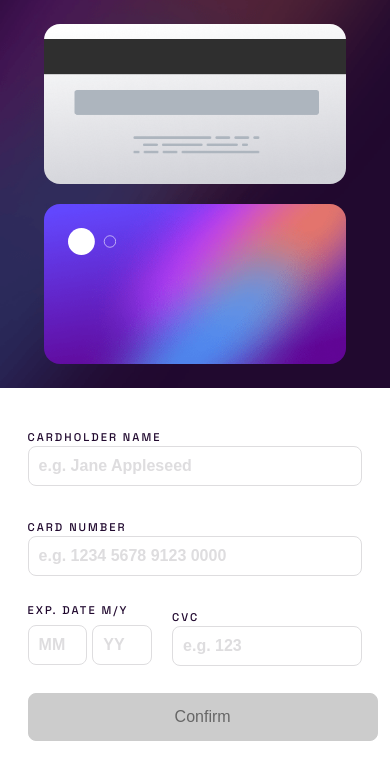
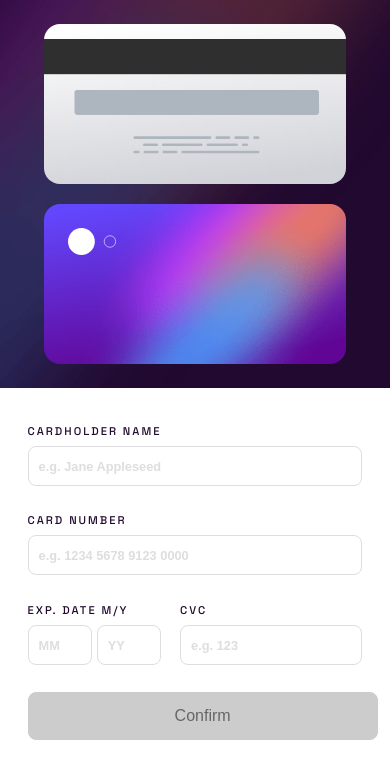
Before and after one commit to Krzyzaniaq/card_details_form, a React (Vite) app: page / in a window 390 px wide. Shown: the top 780 px of the page. Built offline with nearby package versions, Linux system fonts and the light colour scheme.

Commit message:
UserDataForm responsiveness

```diff
--- a/src/UserData/UserDataForm.module.css
+++ b/src/UserData/UserDataForm.module.css
@@ -7,16 +7,21 @@
     gap: clamp(1.5rem, 0.75rem + 2vw, 2rem);
 }
 
+.data-form span {
+    display: flex;
+    flex-direction: column;
+}
+
 .text {
     color: hsl(278, 68%, 11%);
     margin-bottom: 8px;
-    font-size: 0.7rem;
+    font-size: clamp(0.7rem, 0.4rem + 0.3vw, 1.2rem);
     letter-spacing: 2px;
 }
 
 .message {
     color: hsl(0, 100%, 66%);
-    font-size: 0.6rem;
+    font-size: clamp(0.6rem, 0.4rem + 0.3vw, 1rem);
     letter-spacing: 1px;
     margin: 0.2rem 0 0 0;
     width: 50%;
@@ -25,9 +30,9 @@
 .data-input {
     border: 1px solid hsl(270, 3%, 87%);
     width: 100%;
-    font-size: 1rem;
+    font-size: clamp(1rem, 0.8rem + 0.3vw, 1.4rem);
     border-radius: 8px;
-    padding: 10px;
+    padding: clamp(0.625rem, 0.4rem + 0.4vw, 1rem);
     outline: none;
     background: none;
 }
@@ -43,6 +48,7 @@
 .data-input::placeholder {
     color: hsl(270, 3%, 87%);
     font-weight: 600;
+    font-size: clamp(0.8rem, 0.4rem + 0.5vw, 2rem);
 }
 
 .data-input.invalid {
@@ -55,7 +61,12 @@
     display: flex;
     flex-direction: row;
     justify-content: space-between;
-    gap: 20px;
+    gap: clamp(1.2rem, 0.8rem + 1vw, 1.6rem);
+}
+
+.data-cvc-input {
+    display: flex;
+    flex-direction: column;
 }
 
 .data-date-inputs {
@@ -68,9 +79,5 @@
     display: flex;
     flex-direction: row;
     justify-content: space-between;
-    gap: 5px;
+    gap: 0.3rem;
 }
-
-@media (max-width: 1100px) {
-
-}
```
